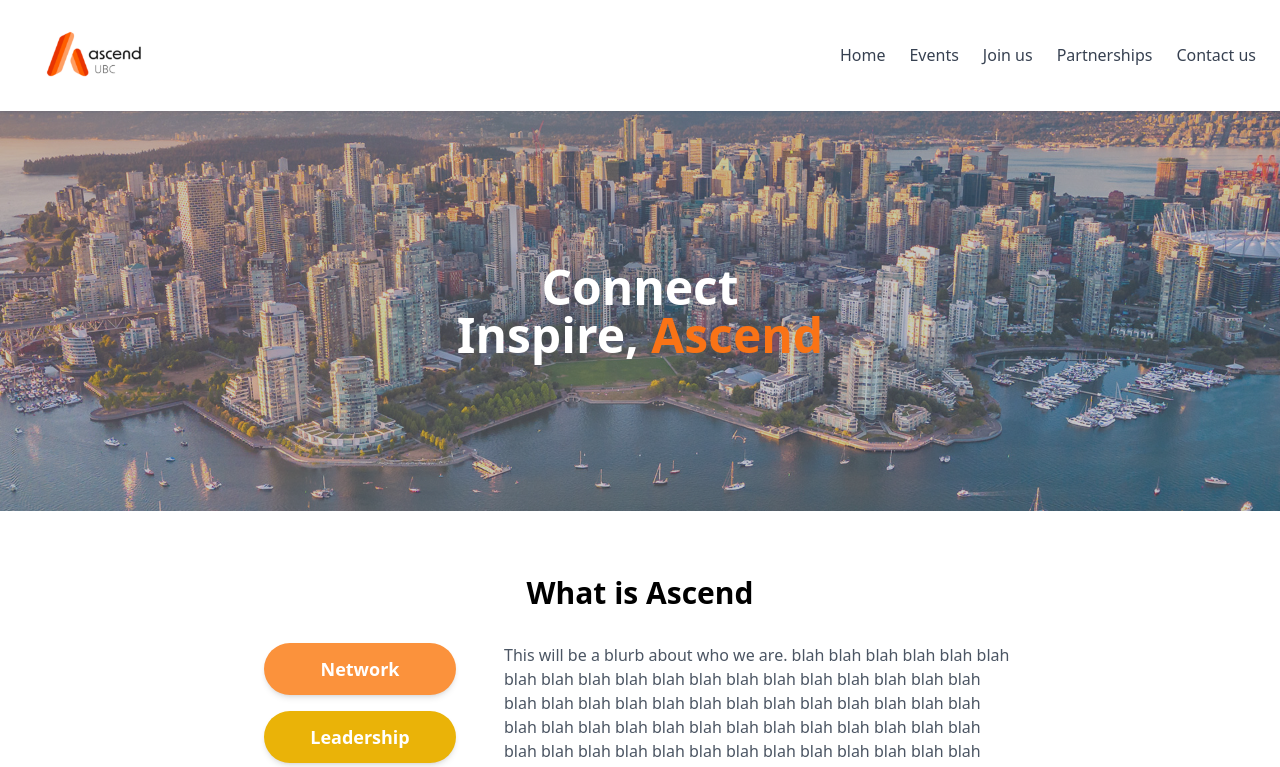
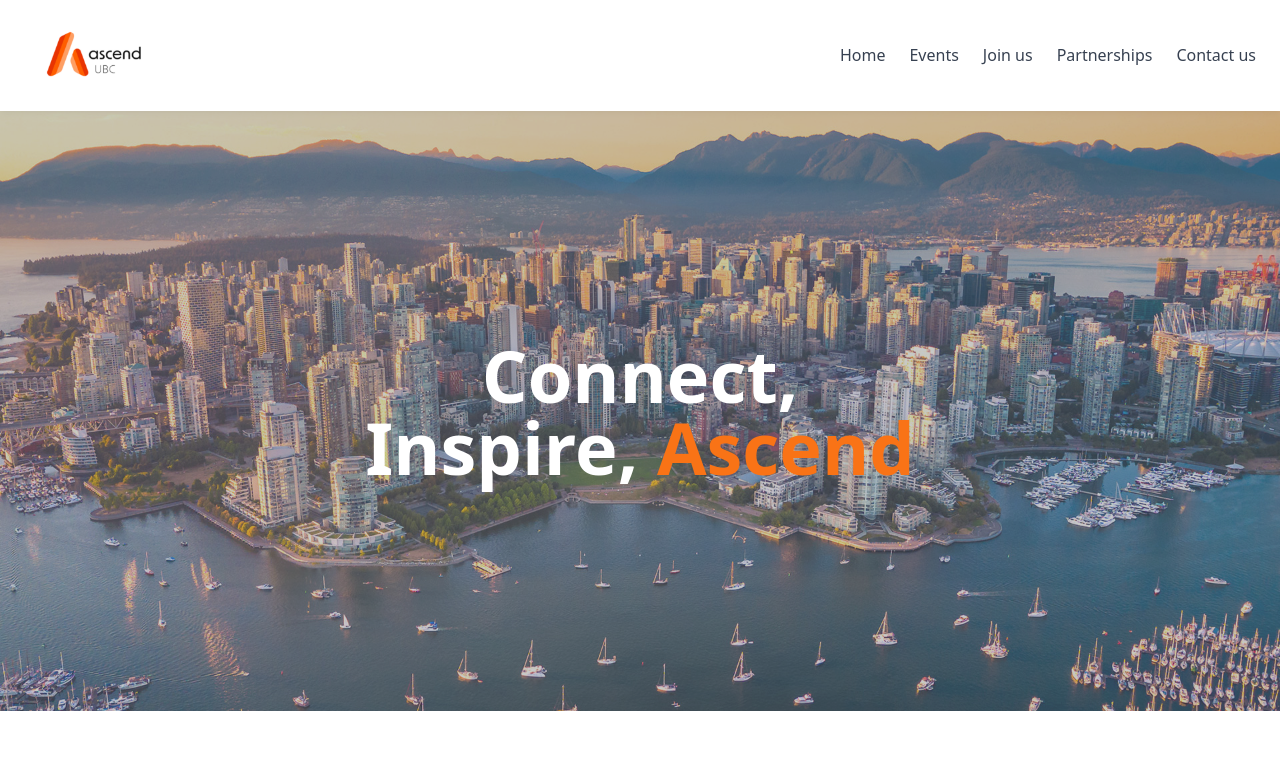
Before and after one commit to gracewxng/AscendUBC, a Next.js app in the folder ascend-ubc/: page / in a window 1280 px wide. Shown: the top 767 px of the page. Built offline with nearby package versions, Linux system fonts and the light colour scheme.

Commit message:
changed home page banner

```diff
--- a/ascend-ubc/app/page.tsx
+++ b/ascend-ubc/app/page.tsx
@@ -32,7 +32,7 @@ export default function Home() {
       </nav>
 
       {/* Hero Section */}
-      <header className="relative w-full h-[400px]">
+      <header className="relative w-full h-[600px]">
         <Image
           src="/vancouver.jpg"
           alt="Vancouver Skyline"
@@ -41,7 +41,7 @@ export default function Home() {
           className="brightness-75 opacity-80"
         />
         <div className="absolute inset-0 flex flex-col items-center justify-center text-center text-white">
-          <h1 className="text-5xl font-bold">Connect<br /> Inspire, <span className="text-orange-500">Ascend</span></h1>
+          <h1 className="text-7xl font-bold">Connect,<br /> Inspire, <span className="text-orange-500">Ascend</span></h1>
         </div>
       </header>
 
```
